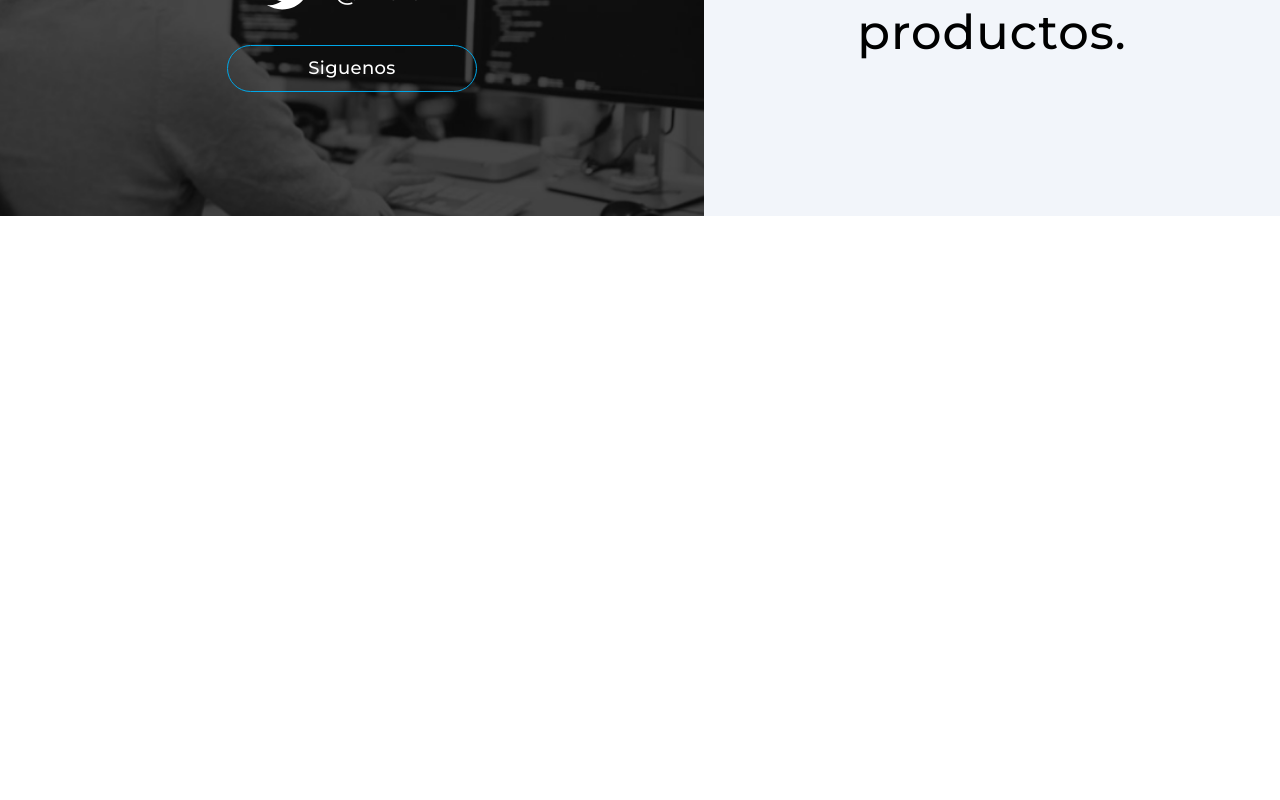
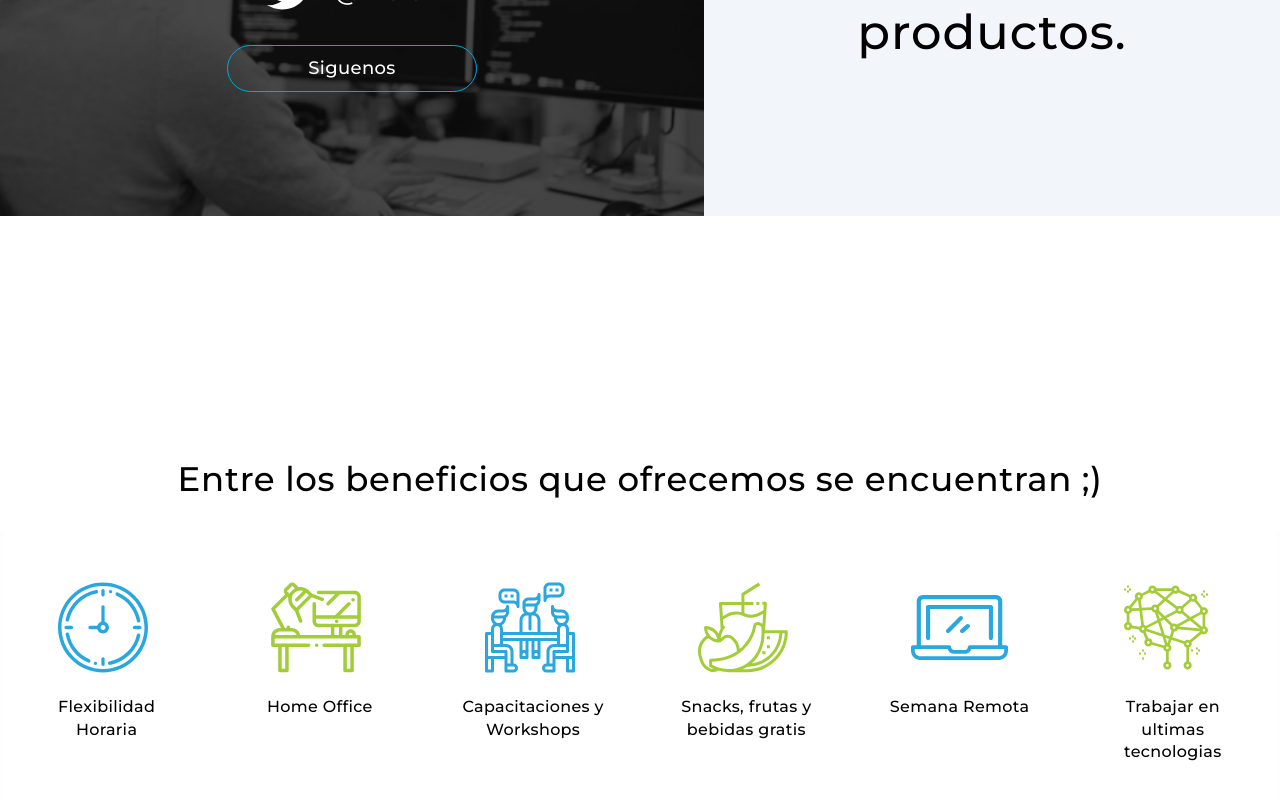
Before and after one commit to joaquinmiguens/wolox-interview, an Angular app: page / in a window 1280 px wide. Shown: the part 1825-2625 px from the top of the page. Before the commit the page ends 2161 px from the top, so only its background shows below. Built offline with nearby package versions, Linux system fonts and the light colour scheme.

Commit message:
first attemp to benefit section

```diff
--- a/src/app/pages/home/home.component.html
+++ b/src/app/pages/home/home.component.html
@@ -32,7 +32,7 @@
           <div class="woloxer__container__image__content__title">
             <span class="woloxer__container__image__content__title__green"
               >350 +</span
-            ><span class="woloxer__container__image__content__title__lightblue">
+            ><span class="woloxer__container__image__content__title lightblue">
               Woloxers</span
             >
           </div>
@@ -59,7 +59,7 @@
         <span class="woloxer__container__text__title">
           Trabajamos para
           <br />
-          <strong class="woloxer__container__text__title__lightblue"
+          <strong class="woloxer__container__text__title lightblue"
             >convertir</strong
           >
           <strong class="woloxer__container__text__title__green"> ideas</strong>
@@ -70,6 +70,38 @@
     </div>
   </section>
   <!-- Benefits -->
+  <section class="benefits" id="benefits">
+    <div class="benefits__container">
+      <div class="benefits__container__content">
+        <span class="benefits__container__content__title"
+          >Entre los beneficios que ofrecemos se encuentran
+          <span class="benefits__container__content__title lightblue"
+            >;)</span
+          ></span
+        >
+        <div class="benefits__container__content__list">
+          <div
+            class="benefits__container__content__list__item"
+            *ngFor="let benefit of benefits; trackBy: trackById"
+            id="{{ benefit.id }}"
+          >
+            <div class="benefits__container__content__list__item__content">
+              <div
+                class="benefits__container__content__list__item__content__vector"
+              >
+                <img src="{{ benefit.image }}" alt="" />
+              </div>
+              <span
+                class="benefits__container__content__list___item__content__title"
+              >
+                {{ benefit.title }}
+              </span>
+            </div>
+          </div>
+        </div>
+      </div>
+    </div>
+  </section>
   <!-- Requeriments -->
   <!-- Footer -->
 </div>
--- a/src/app/pages/home/home.component.scss
+++ b/src/app/pages/home/home.component.scss
@@ -67,9 +67,6 @@ $asset__path: "../../../assets";
           &__green {
             color: $green;
           }
-          &__lightblue {
-            color: $lightblue;
-          }
         }
         &__media {
           @include montserrat-style;
@@ -114,9 +111,6 @@ $asset__path: "../../../assets";
         @include montserrat-style;
         font-size: 48px;
         font-weight: 500;
-        &__lightblue {
-          color: $lightblue;
-        }
         &__green {
           color: $green;
         }
@@ -124,3 +118,72 @@ $asset__path: "../../../assets";
     }
   }
 }
+
+.benefits {
+  @include section-separation;
+  padding-bottom: 15vh;
+  &__container {
+    @include container;
+    overflow: visible;
+    &__content {
+      @include montserrat-style;
+      text-align: center;
+      &__title {
+        font-size: 34px;
+        letter-spacing: 0.02em;
+      }
+      &__list {
+        display: flex;
+        flex-wrap: wrap;
+        margin: 30px 0px;
+        box-shadow: 0 10px 15px -6px rgba(242, 245, 250, 1),
+          inset 0 -10px 15px -6px rgba(242, 245, 250, 1);
+        &__item {
+          width: 16.66%;
+          padding: 30px;
+          margin-bottom: 30px;
+          text-align: center;
+          display: flex;
+          flex-direction: column;
+          &__content {
+            display: flex;
+            flex: 1 1 auto;
+            flex-direction: column;
+            justify-content: flex-start;
+            align-items: center;
+            &__vector {
+              display: flex;
+              justify-content: flex-start;
+              margin-top: 16px;
+              margin-bottom: 20px;
+              width: 97px;
+              height: 97px;
+            }
+            &__title {
+              flex: 1 1 auto;
+            }
+          }
+        }
+      }
+    }
+  }
+}
+
+@media screen and (max-width: 1200px) {
+  .benefits__container__content__list__item {
+    width: 33.33%;
+    margin: auto;
+  }
+}
+@media screen and (max-width: 600px) {
+  .benefits__container__content__list__item {
+    width: 50%;
+    margin: auto;
+  }
+}
+@media screen and (max-width: 468px) {
+  .benefits__container__content__list__item {
+    width: 100%;
+    margin: auto;
+  }
+}
```
